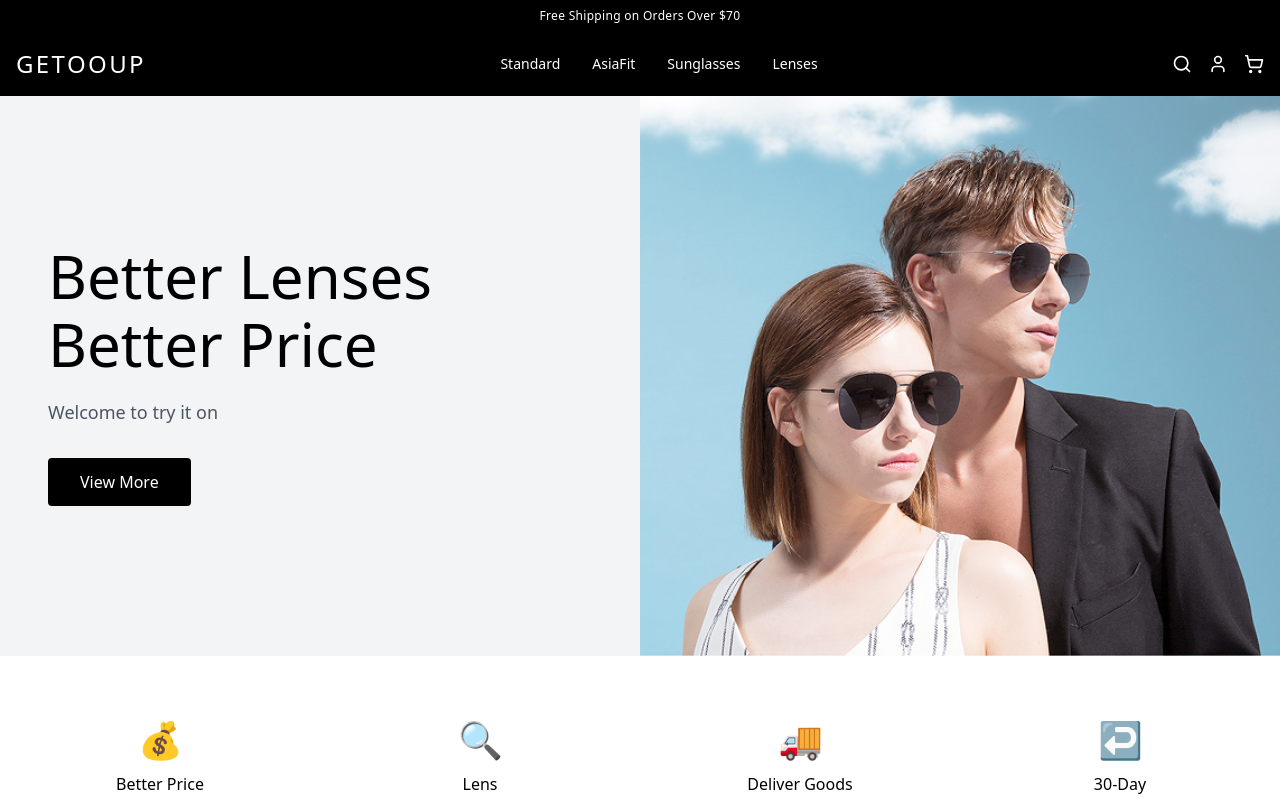
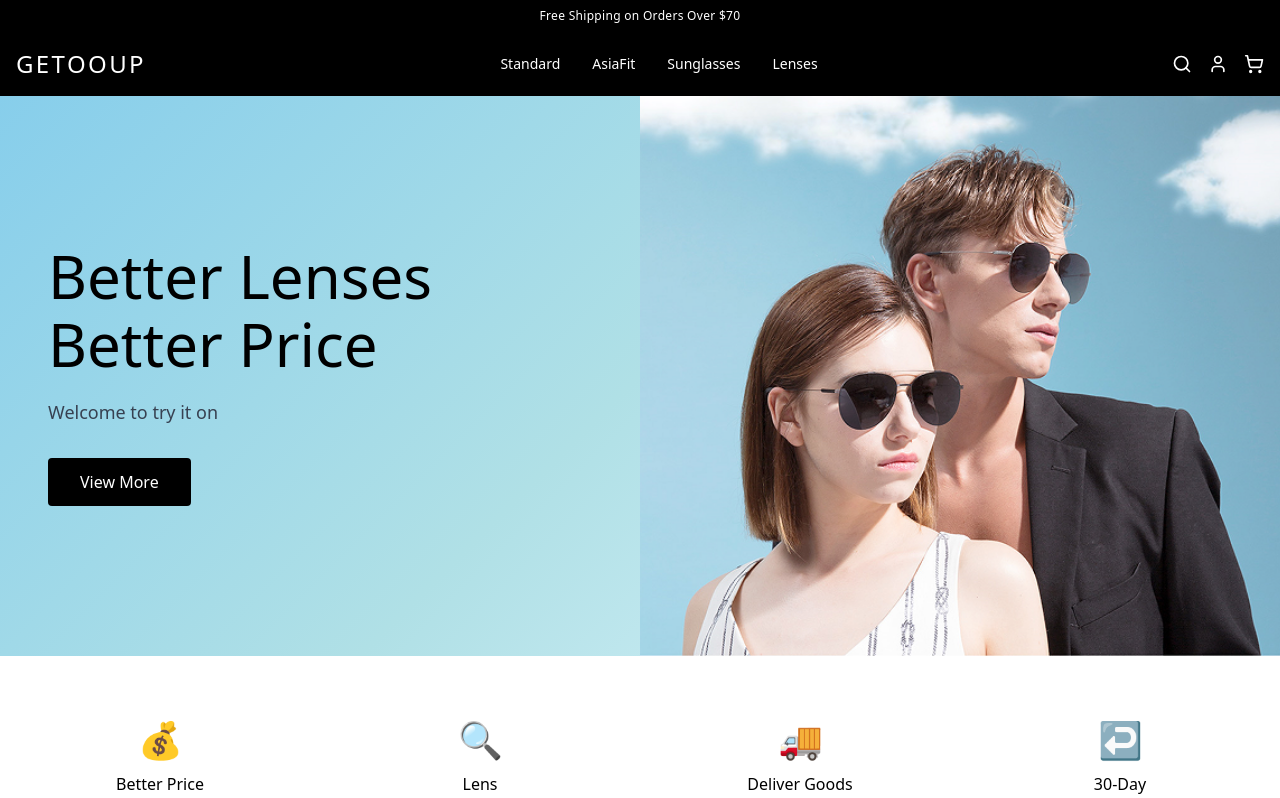
Before and after one commit to dongjian230612-wudiknu/getooup, a Next.js app: page / in a window 1280 px wide. Shown: the top 798 px of the page. Built offline with nearby package versions, Linux system fonts and the light colour scheme.

Commit message:
Update Hero: blue gradient background matching sky

```diff
--- a/src/app/page.tsx
+++ b/src/app/page.tsx
@@ -104,14 +104,14 @@ export default function Home() {
       )}
 
       {/* Hero */}
-      <section className="relative h-[70vh] bg-gray-100 overflow-hidden">
+      <section className="relative h-[70vh] overflow-hidden" style={{ background: 'linear-gradient(135deg, #87CEEB 0%, #B0E0E6 50%, #E0F6FF 100%)' }}>
         <div className="container mx-auto h-full flex items-center">
           {/* 左侧文字 */}
           <div className="relative z-10 w-full md:w-1/2 px-4 md:px-12">
             <div className="text-black">
               <h1 className="text-4xl md:text-5xl lg:text-6xl font-medium mb-2">Better Lenses</h1>
               <h1 className="text-4xl md:text-5xl lg:text-6xl font-medium mb-6">Better Price</h1>
-              <p className="text-lg text-gray-600 mb-8">Welcome to try it on</p>
+              <p className="text-lg text-gray-700 mb-8">Welcome to try it on</p>
               <a href="#standard" className="inline-block bg-black text-white px-8 py-3 rounded hover:bg-gray-800 transition-colors">
                 View More
               </a>
@@ -133,9 +133,9 @@ export default function Home() {
           <img
             src="/images/hero-model.png"
             alt="Hero"
-            className="w-full h-full object-cover opacity-30"
+            className="w-full h-full object-cover opacity-40"
           />
-          <div className="absolute inset-0 bg-gradient-to-t from-gray-100/80 to-transparent" />
+          <div className="absolute inset-0" style={{ background: 'linear-gradient(to bottom, rgba(135, 206, 235, 0.8), rgba(224, 246, 255, 0.9))' }} />
         </div>
       </section>
 
```
